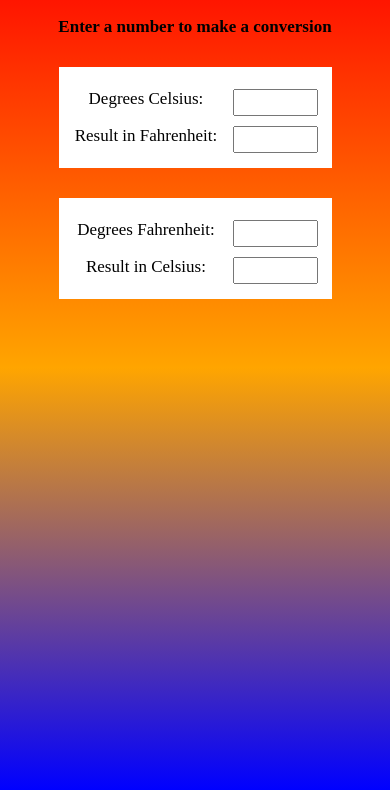
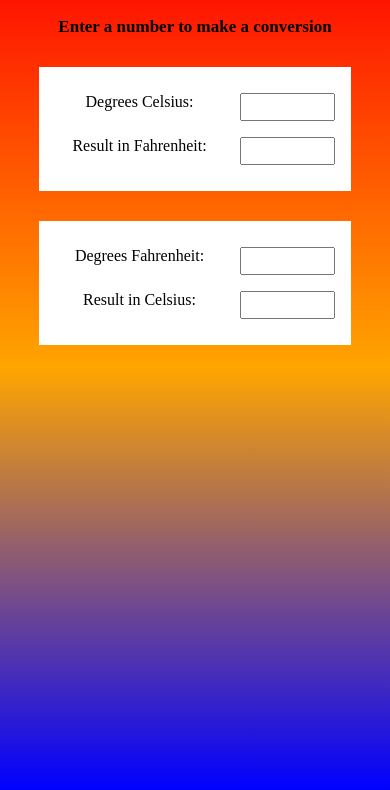
Before and after one commit to jgray13/Temperature-Converter, a plain HTML site: page input-celsius-to-fahrenheit.html in a window 390 px wide. Shown: the part 54-844 px from the top of the page. Drawn offline with Linux system fonts and the light colour scheme.

Commit message:
Add files via upload

```diff
--- a/celsius-to-fahrenheit.css
+++ b/celsius-to-fahrenheit.css
@@ -4,6 +4,7 @@
 	width: 100%;
 	background-image: linear-gradient(red, orange, blue);
     background-repeat: no-repeat;
+	background-size: 100% 100%;
 }
 body {
   text-align: center;
@@ -24,6 +25,13 @@ h1 {
 h3 {
 	font-size: 28px;
 	margin: 10px auto;
+}
+p {
+	line-height: 110%;
+	overflow: auto;
+}
+input {
+	padding: 3px 2px;
 }
 #container {
 	width: 40%;
@@ -59,13 +67,13 @@ h3 {
 #c-to-f {
   width: 100%;
   margin: 30px auto;
-  padding: 5px 0;
+  padding: 10px 0;
   background-color: #fff;
 }
 #f-to-c {
   width: 100%;
   margin: 20px auto 0;
-  padding: 5px 0;
+  padding: 10px 0;
   background-color: #fff;
 }
   /*  media queries  */
@@ -104,7 +112,7 @@ h3 {
 }
 @media only screen and (max-width: 670px) {
 body {
-  font-size: 17px;
+  font-size: 16px;
 }
 h1 {
 	font-size: 27px;
@@ -119,22 +127,22 @@ h3 {
 }
 #cel {
     margin-right: 5%;
-    font-size: 18px;
+    font-size: 16px;
 	width: 28%;
 }
 #fahResult {
     margin-right: 5%;
-    font-size: 18px;
+    font-size: 16px;
 	width: 28%;
 }
 #fah {
     margin-right: 5%;
-    font-size: 18px;
+    font-size: 16px;
 	width: 28%;
 }
 #celResult {
     margin-right: 5%;
-    font-size: 18px;
+    font-size: 16px;
 	width: 28%;
 }
 }
@@ -166,7 +174,7 @@ h1 {
 }
 @media only screen and (max-width: 500px) {
 #container {
-	width: 70%;
+	width: 80%;
 }
 }
 @media only screen and (min-width: 1600px){
```
